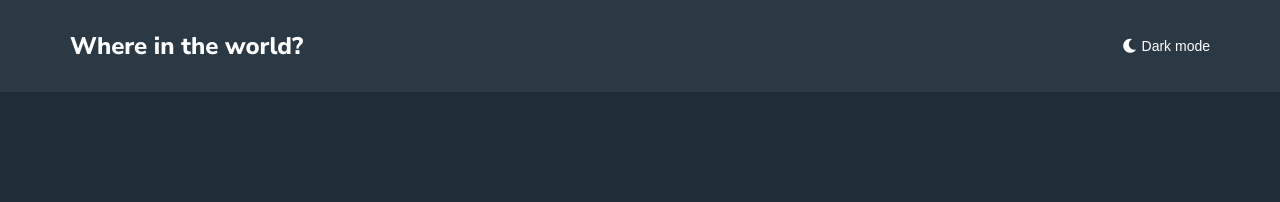
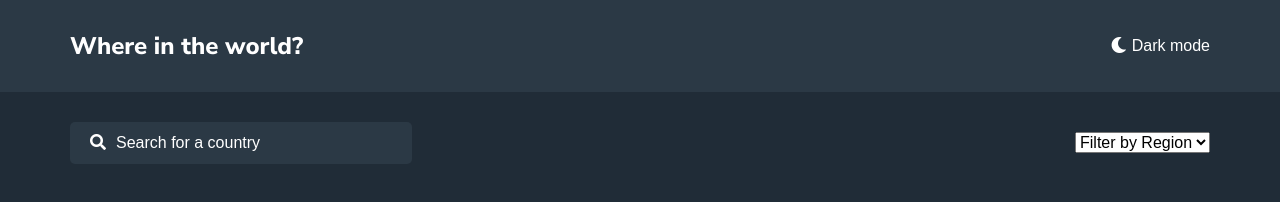
Before and after one commit to iadefidipe/countries-db-api, a website built with Parcel: page index.html in a window 1280 px wide. Built offline with nearby package versions, Linux system fonts and the light colour scheme.

Commit message:
preference section and search input desktop- stlye done

```diff
--- a/index.html
+++ b/index.html
@@ -32,7 +32,7 @@
 
   <body class='dark-mode'>
 
-    <div class="page-container">
+
 
       <header class="header">
         <div class="header-title">
@@ -52,8 +52,34 @@
 
       </header>
 
+      <main class="main-container">
 
-    </div>
+        <section class="preference">
+          <div class="search-input">
+            <span class="search-input-icon"> <i class="fas fa-search"></i> </span>
+            <input  class="search-input-field" type="search" name="search" id="search" placeholder="Search for a country">
+          </div>
+          <div class="filter-option">
+            <form >
+              <select name="region" id="region">
+                <div class="select_option">
+                  <option disabled selected>Filter by Region</option>
+                  <option value="All">All</option>
+                  <option value="Africa">Africa</option>
+                  <option value="Americas">Americas</option>
+                  <option value="Asia">Asia</option>
+                  <option value="Europe">Europe</option>
+                  <option value="Oceania">Oceania</option>
+                </div>
+              </select>
+            </form>
+          </div>
+        </section>
+
+      </main>
+
+
+
 
 
 
--- a/src/scss/_global.scss
+++ b/src/scss/_global.scss
@@ -3,12 +3,23 @@ body {
     min-height: 100vh;
     background-color: var(--clr-bg);
     color: var(--clr-text);
-    font-size: rem(14);
+    font-size: rem(16);
     font-family: $font-nunito-san;
     font-weight: $weight-light;
-  }
+    box-shadow: 0 4px 4px var(--clr-bg) ;
+
+}
 
 
-// .page-container{
-//     padding: 0 rem(40);
-// }
+.main-container{
+
+    padding: rem(30) rem(70);
+
+    @include breakpoint-down(medium){
+        padding: rem(30);
+    }
+    @include breakpoint-down(small){
+        padding: rem(20);
+    }
+
+}
--- /dev/null
+++ b/src/scss/_main.scss
@@ -0,0 +1,27 @@
+
+.preference, .search-input{
+    display: flex;
+    align-items: center;
+}
+
+.preference{
+    justify-content: space-between;
+
+    .search-input{
+        padding: rem(10) 0 rem(10) rem(20);
+        background-color: var(--clr-dark-el);
+        border-radius: rem(5);
+        min-width: 30%;
+        gap: rem( 10);
+
+        &-field::placeholder{
+         color: var(--clr-text);
+        }
+    }
+
+    input{
+        background: none;
+        border: none;
+    }
+
+}
--- a/src/scss/_variables.scss
+++ b/src/scss/_variables.scss
@@ -9,22 +9,25 @@
 
     // color
     // dark-mode
-    --clr-dark-mode-bg: hsl(207, 26%, 17%);
-    --clr-dark-mode-el: hsl(209, 23%, 22%);
-    --clr-dark-mode-input: hsl(0, 0%, 52%);
+    --clr-dark-bg: hsl(207, 26%, 17%);
+    --clr-dark-el: hsl(209, 23%, 22%);
+    --clr-dark-input: hsl(0, 0%, 52%);
+    --clr-dark-shadow: hsla(0, 0%, 52%, 0);
 
     // light-mode
-    --clr-light-mode-text: hsl(200, 15%, 8%);
-    --clr-light-mode-bg: hsl(0, 0%, 98%);
+    --clr-light-text: hsl(200, 15%, 8%);
+    --clr-light-bg: hsl(0, 0%, 98%);
+    --clr-light-shadow: hsla(0, 0%, 52%, 0.446);
 
     --clr-white: hsl(0, 0%, 100%);
 
 }
 
 .dark-mode{
-    --clr-bg: var(--clr-dark-mode-bg);
-    --clr-elements: var(--clr-dark-mode-el);
+    --clr-bg: var(--clr-dark-bg);
+    --clr-elements: var(--clr-dark-el);
     --clr-text: var(--clr-white);
+    --clr-shadow: var(var(--clr-dark-shadow))
 }
 
 
--- a/src/scss/style.scss
+++ b/src/scss/style.scss
@@ -7,3 +7,4 @@
 @import 'global';
 
 @import 'header';
+@import 'main';
```
Also changed, not shown: dist/index.html, 2 other files.
